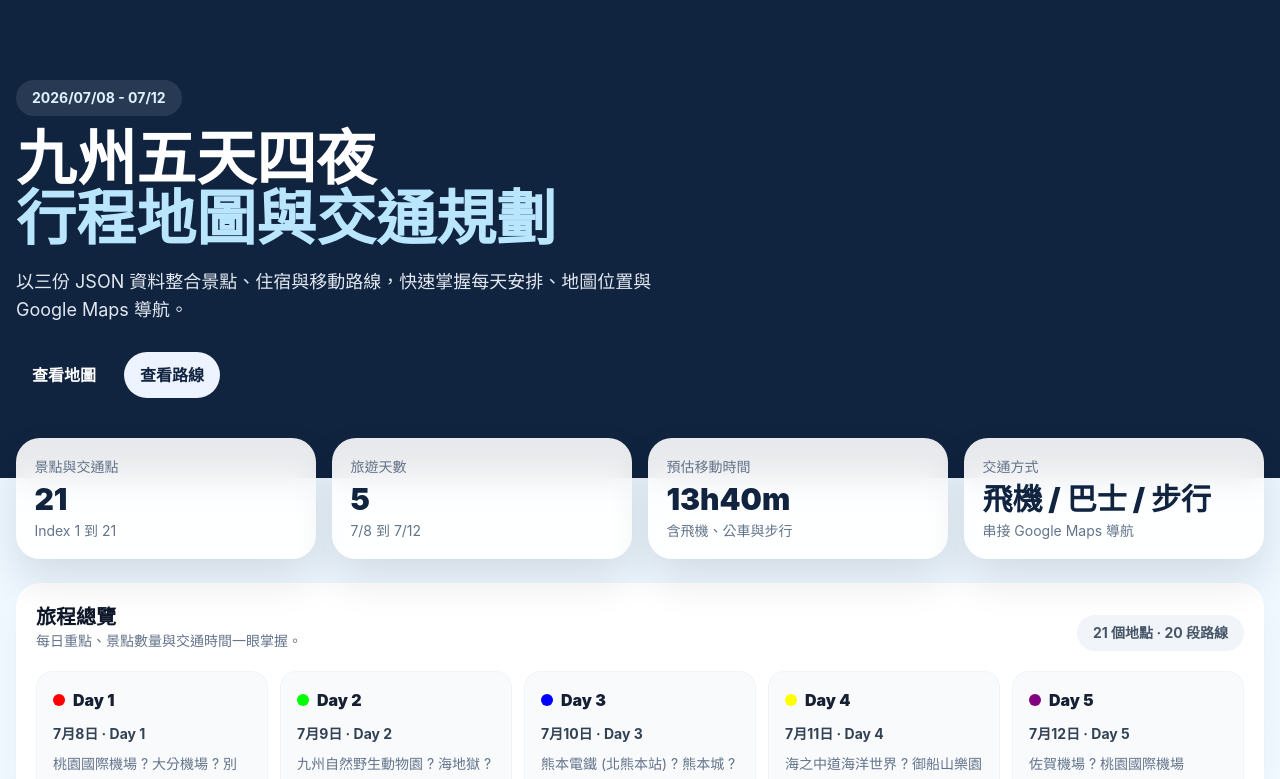
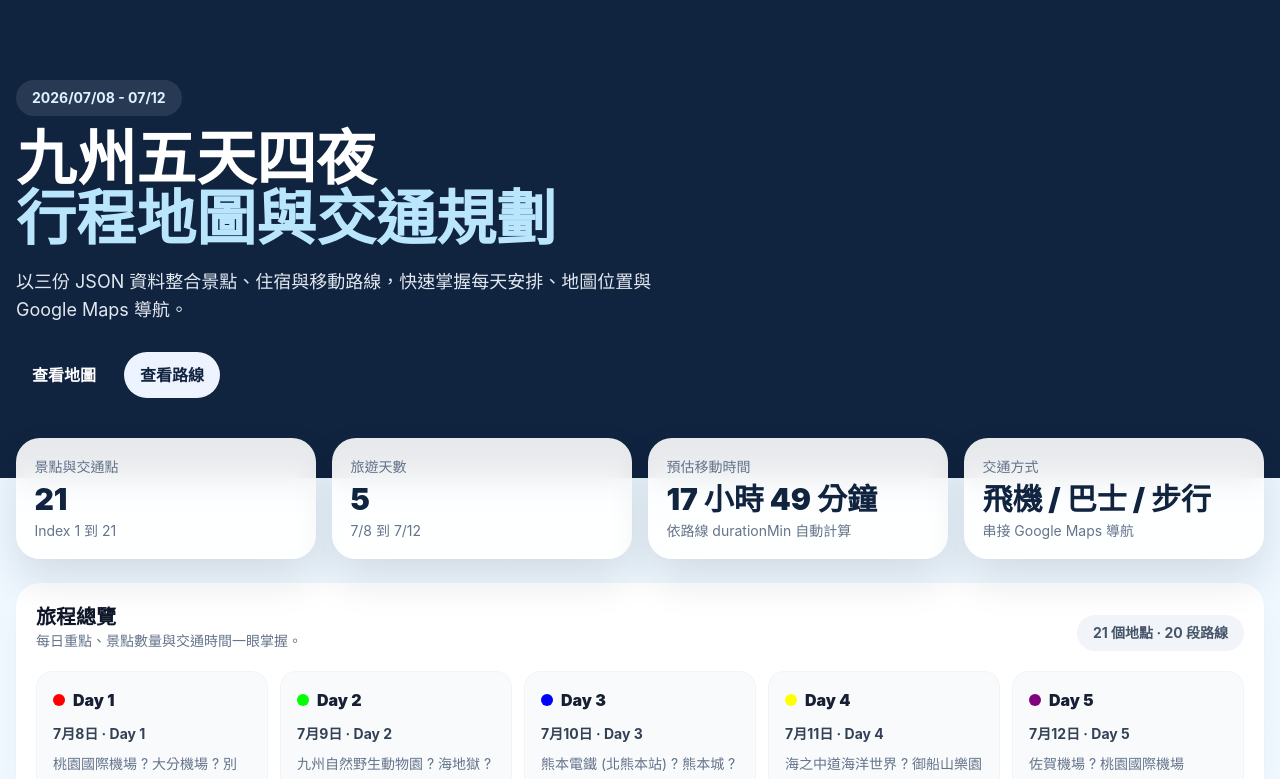
Before and after one commit to ebp1223ai/20260708-0712-kyushu-5d4n, a Next.js app: page / in a window 1280 px wide. Shown: the top 779 px of the page. Built offline with nearby package versions, Linux system fonts and the light colour scheme.

Commit message:
Update route durations from Google Maps

```diff
--- a/app/page.tsx
+++ b/app/page.tsx
@@ -13,7 +13,7 @@ export default function Home() {
     <main className="min-h-screen bg-gradient-to-b from-trip-sky via-white to-slate-50">
       <Hero />
       <section className="mx-auto max-w-7xl px-4 pb-20">
-        <SummaryCards locations={locations} />
+        <SummaryCards locations={locations} routes={routes} />
         <TripDashboard locations={locations} routes={routes} days={days} />
         <div className="mt-6 grid gap-6 lg:grid-cols-[1.25fr_0.75fr]">
           <section className="rounded-3xl bg-white p-3 shadow-xl shadow-slate-200/70">
--- a/components/trip/SummaryCards.tsx
+++ b/components/trip/SummaryCards.tsx
@@ -1,17 +1,20 @@
-import type { Location } from './types';
+import { formatDuration, totalRouteMinutes } from '@/lib/routeStats';
+import type { Location, RouteSegment } from './types';
 
 type Props = {
   locations: Location[];
+  routes: RouteSegment[];
 };
 
-export function SummaryCards({ locations }: Props) {
+export function SummaryCards({ locations, routes }: Props) {
   const indexes = locations.map((location) => location.id);
   const firstIndex = Math.min(...indexes);
   const lastIndex = Math.max(...indexes);
+  const totalDuration = formatDuration(totalRouteMinutes(routes));
   const items = [
     ['景點與交通點', String(locations.length), `Index ${firstIndex} 到 ${lastIndex}`],
     ['旅遊天數', '5', '7/8 到 7/12'],
-    ['預估移動時間', '13h40m', '含飛機、公車與步行'],
+    ['預估移動時間', totalDuration, '依路線 durationMin 自動計算'],
     ['交通方式', '飛機 / 巴士 / 步行', '串接 Google Maps 導航'],
   ];
 
--- a/components/trip/TripDashboard.tsx
+++ b/components/trip/TripDashboard.tsx
@@ -1,4 +1,5 @@
 import type { DayInfo, Location, RouteSegment } from './types';
+import { formatDuration, routeMinutesByDay } from '@/lib/routeStats';
 
 type Props = {
   locations: Location[];
@@ -7,6 +8,8 @@ type Props = {
 };
 
 export function TripDashboard({ locations, routes, days }: Props) {
+  const dailyRouteMinutes = routeMinutesByDay(locations, routes);
+
   return (
     <section className="mt-6 rounded-3xl bg-white p-5 shadow-xl shadow-slate-200/70">
       <div className="mb-5 flex flex-col gap-2 sm:flex-row sm:items-end sm:justify-between">
@@ -23,6 +26,7 @@ export function TripDashboard({ locations, routes, days }: Props) {
         {days.map((day) => {
           const count = locations.filter((location) => location.day === day.day).length;
           const color = locations.find((location) => location.day === day.day)?.color ?? '#10233f';
+          const routeTime = formatDuration(dailyRouteMinutes[day.day] ?? 0);
 
           return (
             <article key={day.day} className="rounded-2xl border border-slate-100 bg-slate-50 p-4">
@@ -34,7 +38,7 @@ export function TripDashboard({ locations, routes, days }: Props) {
               <p className="mt-2 text-sm leading-6 text-slate-500">{day.summary}</p>
               <div className="mt-3 flex flex-wrap gap-2 text-xs font-bold">
                 <span className="rounded-full bg-white px-3 py-1 text-slate-600">{count} 個點</span>
-                <span className="rounded-full bg-white px-3 py-1 text-blue-700">{day.traffic}</span>
+                <span className="rounded-full bg-white px-3 py-1 text-blue-700">{routeTime}</span>
               </div>
             </article>
           );
--- a/components/trip/types.ts
+++ b/components/trip/types.ts
@@ -16,6 +16,7 @@ export type RouteSegment = {
   mode: string;
   modeLabel: string;
   duration: string;
+  durationMin?: number;
   note: string;
 };
 
--- a/data/routes.json
+++ b/data/routes.json
@@ -2,181 +2,201 @@
   {
     "from": 1,
     "to": 2,
-    "mode": "unknown",
-    "modeLabel": "待確認",
-    "duration": "待確認",
-    "note": "待確認",
-    "googleMapsUrl": "https://www.google.com/maps/dir/?api=1&origin=25.0793174,121.2345977&destination=33.4802532,131.7359598"
+    "mode": "flight",
+    "modeLabel": "飛機",
+    "duration": "2 小時 20 分鐘",
+    "note": "Tigerair Taiwan",
+    "googleMapsUrl": "https://www.google.com/maps/dir/?api=1&origin=25.0793174,121.2345977&destination=33.4802532,131.7359598",
+    "durationMin": 140
   },
   {
     "from": 2,
     "to": 3,
-    "mode": "unknown",
-    "modeLabel": "待確認",
-    "duration": "待確認",
-    "note": "待確認",
-    "googleMapsUrl": "https://www.google.com/maps/dir/?api=1&origin=33.4802532,131.7359598&destination=33.2765191,131.4998512"
+    "mode": "driving",
+    "modeLabel": "自駕",
+    "duration": "45 分鐘",
+    "note": "Google Maps 規劃",
+    "googleMapsUrl": "https://www.google.com/maps/dir/?api=1&origin=33.4802532,131.7359598&destination=33.2765191,131.4998512",
+    "durationMin": 45
   },
   {
     "from": 3,
     "to": 4,
-    "mode": "unknown",
-    "modeLabel": "待確認",
-    "duration": "待確認",
-    "note": "待確認",
-    "googleMapsUrl": "https://www.google.com/maps/dir/?api=1&origin=33.2765191,131.4998512&destination=33.354,131.41152778"
+    "mode": "driving",
+    "modeLabel": "自駕",
+    "duration": "55 分鐘",
+    "note": "Google Maps 規劃",
+    "googleMapsUrl": "https://www.google.com/maps/dir/?api=1&origin=33.2765191,131.4998512&destination=33.354,131.41152778",
+    "durationMin": 55
   },
   {
     "from": 4,
     "to": 5,
-    "mode": "unknown",
-    "modeLabel": "待確認",
-    "duration": "待確認",
-    "note": "待確認",
-    "googleMapsUrl": "https://www.google.com/maps/dir/?api=1&origin=33.354,131.41152778&destination=33.31683,131.4687332"
+    "mode": "driving",
+    "modeLabel": "自駕",
+    "duration": "55 分鐘",
+    "note": "Google Maps 規劃",
+    "googleMapsUrl": "https://www.google.com/maps/dir/?api=1&origin=33.354,131.41152778&destination=33.31683,131.4687332",
+    "durationMin": 55
   },
   {
     "from": 5,
     "to": 6,
-    "mode": "unknown",
-    "modeLabel": "待確認",
-    "duration": "待確認",
-    "note": "待確認",
-    "googleMapsUrl": "https://www.google.com/maps/dir/?api=1&origin=33.31683,131.4687332&destination=33.2675137,131.365641"
+    "mode": "driving",
+    "modeLabel": "自駕",
+    "duration": "35 分鐘",
+    "note": "Google Maps 規劃",
+    "googleMapsUrl": "https://www.google.com/maps/dir/?api=1&origin=33.31683,131.4687332&destination=33.2675137,131.365641",
+    "durationMin": 35
   },
   {
     "from": 6,
     "to": 7,
-    "mode": "unknown",
-    "modeLabel": "待確認",
-    "duration": "待確認",
-    "note": "待確認",
-    "googleMapsUrl": "https://www.google.com/maps/dir/?api=1&origin=33.2675137,131.365641&destination=33.2667196,131.3690386"
+    "mode": "driving",
+    "modeLabel": "自駕",
+    "duration": "5 分鐘",
+    "note": "Google Maps 規劃（園區內）",
+    "googleMapsUrl": "https://www.google.com/maps/dir/?api=1&origin=33.2675137,131.365641&destination=33.2667196,131.3690386",
+    "durationMin": 5
   },
   {
     "from": 7,
     "to": 8,
-    "mode": "unknown",
-    "modeLabel": "待確認",
-    "duration": "待確認",
-    "note": "待確認",
-    "googleMapsUrl": "https://www.google.com/maps/dir/?api=1&origin=33.2667196,131.3690386&destination=32.5964996,130.7069304"
+    "mode": "driving",
+    "modeLabel": "自駕",
+    "duration": "2 小時 10 分鐘",
+    "note": "Google Maps 規劃",
+    "googleMapsUrl": "https://www.google.com/maps/dir/?api=1&origin=33.2667196,131.3690386&destination=32.5964996,130.7069304",
+    "durationMin": 130
   },
   {
     "from": 8,
     "to": 9,
-    "mode": "unknown",
-    "modeLabel": "待確認",
-    "duration": "待確認",
-    "note": "待確認",
-    "googleMapsUrl": "https://www.google.com/maps/dir/?api=1&origin=32.5964996,130.7069304&destination=32.8070132,130.7102851"
+    "mode": "driving",
+    "modeLabel": "自駕",
+    "duration": "35 分鐘",
+    "note": "Google Maps 規劃",
+    "googleMapsUrl": "https://www.google.com/maps/dir/?api=1&origin=32.5964996,130.7069304&destination=32.8070132,130.7102851",
+    "durationMin": 35
   },
   {
     "from": 9,
     "to": 10,
-    "mode": "unknown",
-    "modeLabel": "待確認",
-    "duration": "待確認",
-    "note": "待確認",
-    "googleMapsUrl": "https://www.google.com/maps/dir/?api=1&origin=32.8070132,130.7102851&destination=32.827469,130.7219932"
+    "mode": "driving",
+    "modeLabel": "自駕",
+    "duration": "12 分鐘",
+    "note": "Google Maps 規劃",
+    "googleMapsUrl": "https://www.google.com/maps/dir/?api=1&origin=32.8070132,130.7102851&destination=32.827469,130.7219932",
+    "durationMin": 12
   },
   {
     "from": 10,
     "to": 11,
-    "mode": "unknown",
-    "modeLabel": "待確認",
-    "duration": "待確認",
-    "note": "待確認",
-    "googleMapsUrl": "https://www.google.com/maps/dir/?api=1&origin=32.827469,130.7219932&destination=32.8052691,130.7054642"
+    "mode": "driving",
+    "modeLabel": "自駕",
+    "duration": "10 分鐘",
+    "note": "Google Maps 規劃",
+    "googleMapsUrl": "https://www.google.com/maps/dir/?api=1&origin=32.827469,130.7219932&destination=32.8052691,130.7054642",
+    "durationMin": 10
   },
   {
     "from": 11,
     "to": 12,
-    "mode": "unknown",
-    "modeLabel": "待確認",
-    "duration": "待確認",
-    "note": "待確認",
-    "googleMapsUrl": "https://www.google.com/maps/dir/?api=1&origin=32.8052691,130.7054642&destination=32.8033338,130.7037621"
+    "mode": "driving",
+    "modeLabel": "自駕",
+    "duration": "5 分鐘",
+    "note": "Google Maps 規劃",
+    "googleMapsUrl": "https://www.google.com/maps/dir/?api=1&origin=32.8052691,130.7054642&destination=32.8033338,130.7037621",
+    "durationMin": 5
   },
   {
     "from": 12,
     "to": 13,
-    "mode": "unknown",
-    "modeLabel": "待確認",
-    "duration": "待確認",
-    "note": "待確認",
-    "googleMapsUrl": "https://www.google.com/maps/dir/?api=1&origin=32.8033338,130.7037621&destination=33.166736,130.4167972"
+    "mode": "driving",
+    "modeLabel": "自駕",
+    "duration": "1 小時 30 分鐘",
+    "note": "Google Maps 規劃",
+    "googleMapsUrl": "https://www.google.com/maps/dir/?api=1&origin=32.8033338,130.7037621&destination=33.166736,130.4167972",
+    "durationMin": 90
   },
   {
     "from": 13,
     "to": 14,
-    "mode": "unknown",
-    "modeLabel": "待確認",
-    "duration": "待確認",
-    "note": "待確認",
-    "googleMapsUrl": "https://www.google.com/maps/dir/?api=1&origin=33.166736,130.4167972&destination=33.5647723,130.4403204"
+    "mode": "driving",
+    "modeLabel": "自駕",
+    "duration": "1 小時 10 分鐘",
+    "note": "Google Maps 規劃",
+    "googleMapsUrl": "https://www.google.com/maps/dir/?api=1&origin=33.166736,130.4167972&destination=33.5647723,130.4403204",
+    "durationMin": 70
   },
   {
     "from": 14,
     "to": 15,
-    "mode": "unknown",
-    "modeLabel": "待確認",
-    "duration": "待確認",
-    "note": "待確認",
-    "googleMapsUrl": "https://www.google.com/maps/dir/?api=1&origin=33.5647723,130.4403204&destination=33.5809148,130.4030175"
+    "mode": "driving",
+    "modeLabel": "自駕",
+    "duration": "12 分鐘",
+    "note": "Google Maps 規劃",
+    "googleMapsUrl": "https://www.google.com/maps/dir/?api=1&origin=33.5647723,130.4403204&destination=33.5809148,130.4030175",
+    "durationMin": 12
   },
   {
     "from": 15,
     "to": 16,
-    "mode": "unknown",
-    "modeLabel": "待確認",
-    "duration": "待確認",
-    "note": "待確認",
-    "googleMapsUrl": "https://www.google.com/maps/dir/?api=1&origin=33.5809148,130.4030175&destination=33.6611105,130.3634121"
+    "mode": "driving",
+    "modeLabel": "自駕",
+    "duration": "35 分鐘",
+    "note": "Google Maps 規劃",
+    "googleMapsUrl": "https://www.google.com/maps/dir/?api=1&origin=33.5809148,130.4030175&destination=33.6611105,130.3634121",
+    "durationMin": 35
   },
   {
     "from": 16,
     "to": 17,
-    "mode": "unknown",
-    "modeLabel": "待確認",
-    "duration": "待確認",
-    "note": "待確認",
-    "googleMapsUrl": "https://www.google.com/maps/dir/?api=1&origin=33.6611105,130.3634121&destination=33.1819093,130.0182516"
+    "mode": "driving",
+    "modeLabel": "自駕",
+    "duration": "1 小時 40 分鐘",
+    "note": "Google Maps 規劃",
+    "googleMapsUrl": "https://www.google.com/maps/dir/?api=1&origin=33.6611105,130.3634121&destination=33.1819093,130.0182516",
+    "durationMin": 100
   },
   {
     "from": 17,
     "to": 18,
-    "mode": "unknown",
-    "modeLabel": "待確認",
-    "duration": "待確認",
-    "note": "待確認",
-    "googleMapsUrl": "https://www.google.com/maps/dir/?api=1&origin=33.1819093,130.0182516&destination=33.1891306,130.0236617"
+    "mode": "driving",
+    "modeLabel": "自駕",
+    "duration": "5 分鐘",
+    "note": "Google Maps 規劃",
+    "googleMapsUrl": "https://www.google.com/maps/dir/?api=1&origin=33.1819093,130.0182516&destination=33.1891306,130.0236617",
+    "durationMin": 5
   },
   {
     "from": 18,
     "to": 19,
-    "mode": "unknown",
-    "modeLabel": "待確認",
-    "duration": "待確認",
-    "note": "待確認",
-    "googleMapsUrl": "https://www.google.com/maps/dir/?api=1&origin=33.1891306,130.0236617&destination=33.370780473166405,130.52972583190007"
+    "mode": "driving",
+    "modeLabel": "自駕",
+    "duration": "45 分鐘",
+    "note": "Google Maps 規劃",
+    "googleMapsUrl": "https://www.google.com/maps/dir/?api=1&origin=33.1891306,130.0236617&destination=33.370780473166405,130.52972583190007",
+    "durationMin": 45
   },
   {
     "from": 19,
     "to": 20,
-    "mode": "unknown",
-    "modeLabel": "待確認",
-    "duration": "待確認",
-    "note": "待確認",
-    "googleMapsUrl": "https://www.google.com/maps/dir/?api=1&origin=33.370780473166405,130.52972583190007&destination=33.1492876,130.3039094"
+    "mode": "driving",
+    "modeLabel": "自駕",
+    "duration": "35 分鐘",
+    "note": "Google Maps 規劃",
+    "googleMapsUrl": "https://www.google.com/maps/dir/?api=1&origin=33.370780473166405,130.52972583190007&destination=33.1492876,130.3039094",
+    "durationMin": 35
   },
   {
     "from": 20,
     "to": 21,
-    "mode": "unknown",
-    "modeLabel": "待確認",
-    "duration": "待確認",
-    "note": "待確認",
-    "googleMapsUrl": "https://www.google.com/maps/dir/?api=1&origin=33.1492876,130.3039094&destination=25.0793174,121.2345977"
+    "mode": "flight",
+    "modeLabel": "飛機",
+    "duration": "2 小時 30 分鐘",
+    "note": "Tigerair Taiwan",
+    "googleMapsUrl": "https://www.google.com/maps/dir/?api=1&origin=33.1492876,130.3039094&destination=25.0793174,121.2345977",
+    "durationMin": 150
   }
 ]
--- /dev/null
+++ b/lib/routeStats.ts
@@ -0,0 +1,26 @@
+import type { Location, RouteSegment } from '@/components/trip/types';
+
+export function formatDuration(totalMinutes: number) {
+  const hours = Math.floor(totalMinutes / 60);
+  const minutes = totalMinutes % 60;
+
+  if (hours === 0) return `${minutes} 分鐘`;
+  if (minutes === 0) return `${hours} 小時`;
+  return `${hours} 小時 ${minutes} 分鐘`;
+}
+
+export function totalRouteMinutes(routes: RouteSegment[]) {
+  return routes.reduce((total, route) => total + (route.durationMin ?? 0), 0);
+}
+
+export function routeMinutesByDay(locations: Location[], routes: RouteSegment[]) {
+  const locationMap = new Map(locations.map((location) => [location.id, location]));
+
+  return routes.reduce<Record<number, number>>((totals, route) => {
+    const to = locationMap.get(route.to);
+    if (!to) return totals;
+
+    totals[to.day] = (totals[to.day] ?? 0) + (route.durationMin ?? 0);
+    return totals;
+  }, {});
+}
```
